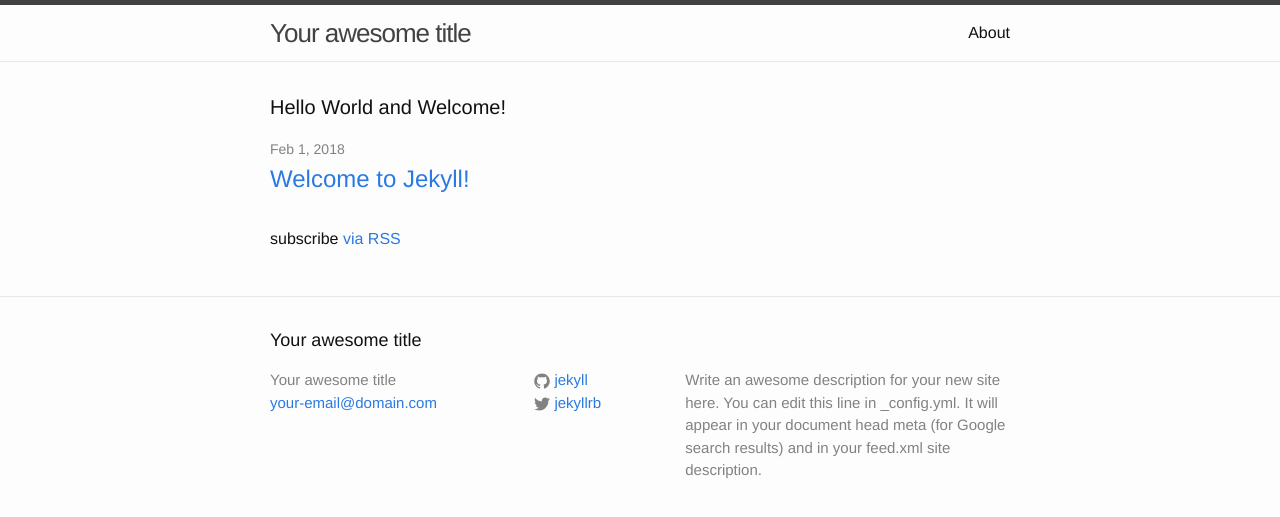
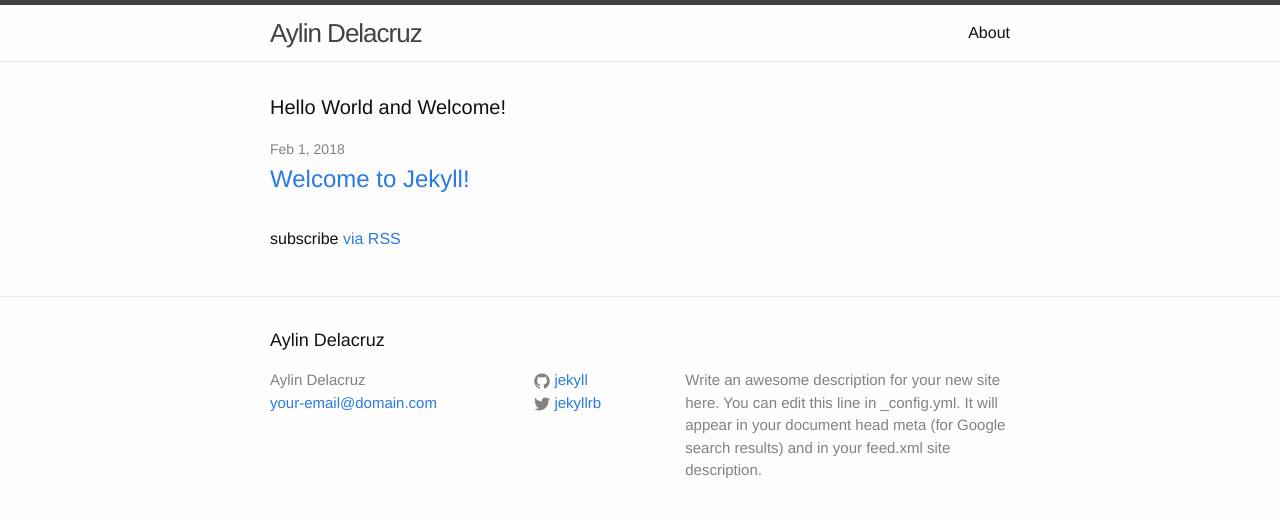
Before and after one commit to asdelacr/asdelacr.github.io, a Jekyll site: the page built from index.html, in a window 1280 px wide. Shown: the top 517 px of the page. Built offline with Jekyll 4.4.1, drawn with Linux system fonts in a browser that asks for light colours.

Commit message:
updated page title

```diff
--- a/_config.yml
+++ b/_config.yml
@@ -6,7 +6,7 @@
 # 'jekyll serve'. If you change this file, please restart the server process.
 
 # Site settings
-title: Your awesome title
+title: Aylin Delacruz
 email: your-email@domain.com
 description: > # this means to ignore newlines until "baseurl:"
   Write an awesome description for your new site here. You can edit this
```
